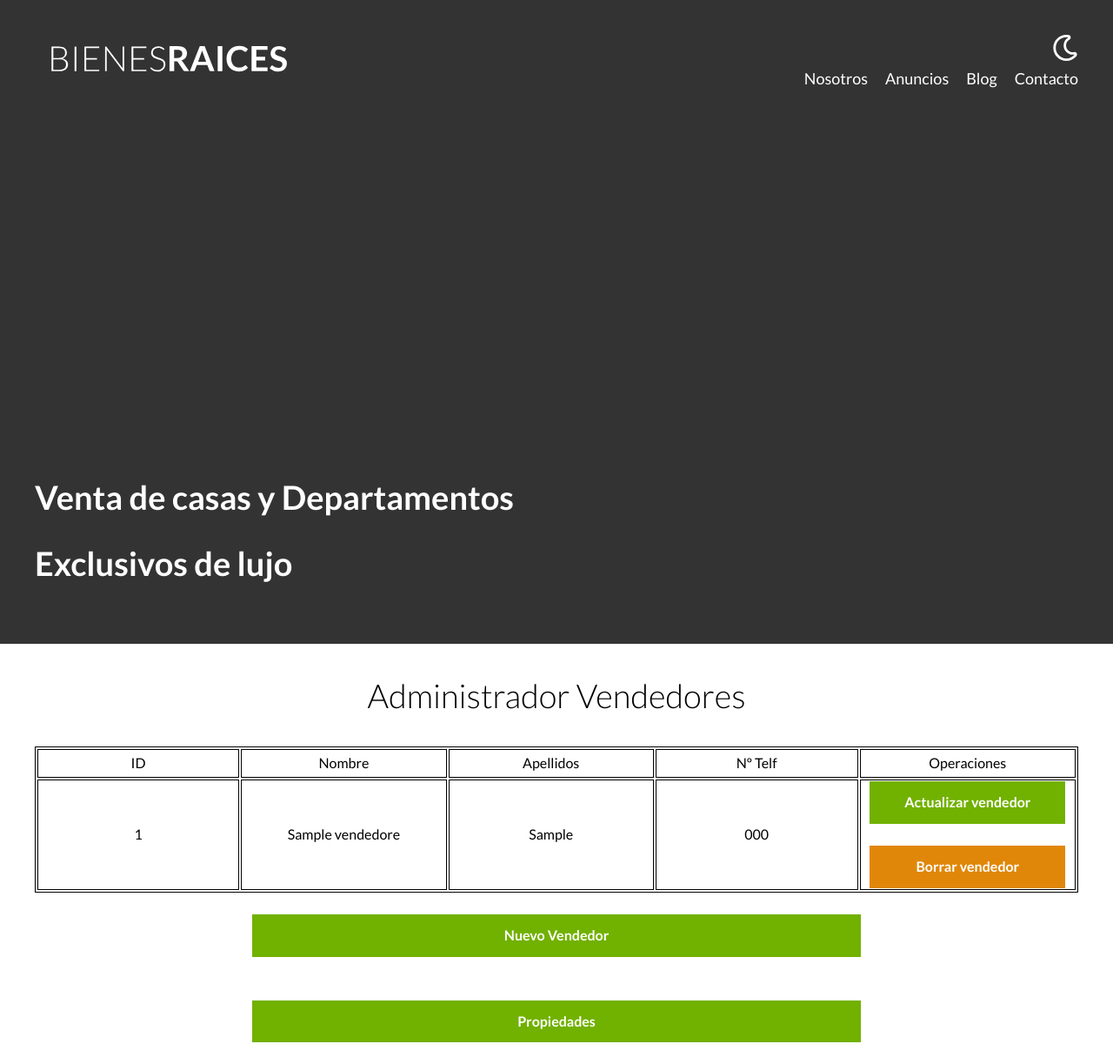
After one commit to acurro9/bienesRaices, a PHP site: page /admin/indexVend.php in a window 1280 px wide. The commit adds this page. Shown: the whole page at 87% size. Run offline with PHP 8.4, Linux system fonts and the light colour scheme; tables that the repository leaves empty or names only in its code hold one stand-in row (values such as "Sample post").

Commit message:
Se completa el CRUD de vendedores

```diff
--- a/admin/index.php
+++ b/admin/index.php
@@ -11,7 +11,7 @@
 ?>
 <link rel="stylesheet" href="./styleTabla.css">
 <main class="contenedor seccion">
-    <h1>Administrador</h1>
+    <h1>Administrador Propiedades</h1>
     <?php if (intval($resultado)===1){ ?>
         <p class="alerta exito">Anuncio creado correctamente</p>
     <?php } else if(intval($resultado)===2){ ?>
@@ -60,6 +60,6 @@
 
 
     <a href="/admin/propiedades/crear.php" class="boton boton-verde crear">Nueva propiedad</a>
-    <a href="/admin/vendedores/crear.php" class="boton boton-verde crear">Nuevo Vendedor</a>
+    <a href="/admin/indexVend.php" class="boton boton-verde crear">Vendedores</a>
 
 </main>
--- /dev/null
+++ b/admin/indexVend.php
@@ -0,0 +1,54 @@
+<?php
+    $resultado=$_GET['resultado'] ?? null;
+    require '../includes/funciones.php';
+    incluirTemplate('header', true);
+
+    require '../includes/config/database.php';
+    $db=conectarDB();
+    $consult="SELECT * FROM vendedores;";
+    $datos=mysqli_query($db,$consult);
+
+?>
+<link rel="stylesheet" href="./styleTabla.css">
+<main class="contenedor seccion">
+    <h1>Administrador Vendedores</h1>
+    <?php if (intval($resultado)===1){ ?>
+        <p class="alerta exito">Vendedor creado correctamente</p>
+    <?php } else if(intval($resultado)===2){ ?>
+        <p class="alerta exito">Vendedor actualizado correctamente</p>
+    <?php } else if(intval($resultado)===3){ ?>
+        <p class="alerta exito">Vendedor borrado correctamente</p>
+    <?php }else if(intval($resultado)===4){ ?>
+        <p class="alerta exito">No se puede borrar al vendedor porque tiene propiedades bajo su mando</p>
+    <?php } ?>
+
+    <table >
+        <tr>
+                <td>ID</td>
+                <td>Nombre</td>
+                <td>Apellidos</td>
+                <td>Nº Telf</td>
+                <td>Operaciones</td>
+        </tr>
+        <?php
+        while ($fila=mysqli_fetch_assoc($datos)){?>
+            <tr>
+
+                <td><?php echo $fila['id'] ?></td>
+                <td><?php echo $fila['nombre'] ?></td>
+                <td><?php echo $fila['apellidos'] ?></td>
+                <td><?php echo $fila['telefono'] ?></td>
+                <td>
+                    <a href="/admin/vendedores/actualizar.php/?id=<?php echo $fila['id']?>" class="boton boton-verde">Actualizar vendedor</a>
+                    <a href="/admin/vendedores/borrar.php/?id=<?php echo $fila['id']?>" class="boton boton-amarillo borrar">Borrar vendedor</a>
+                </td>
+            </tr>
+        <?php } ?>
+
+    </table>
+
+
+    <a href="/admin/vendedores/crear.php" class="boton boton-verde crear">Nuevo Vendedor</a>
+    <a href="/admin/index.php" class="boton boton-verde crear">Propiedades</a>
+
+</main>
--- a/admin/propiedades/actualizar.php
+++ b/admin/propiedades/actualizar.php
@@ -32,14 +32,14 @@
     echo $query;
             $resultado=mysqli_query($db,$query);
             if ($resultado) {
-                header('Location:/admin?resultado=2');
+                header('Location:/admin/index-php/?resultado=2');
             }
 
     }
 ?>
 
 <main class="contenedor section">
-    <h1>Actualizar</h1>
+    <h1>Actualizar Propiedades</h1>
     <form class="formulario" method="POST" action="/admin/propiedades/actualizar.php/?id=<?php echo $id?>" enctype="multipart/form-data">
 
         <fieldset>
--- a/admin/propiedades/borrar.php
+++ b/admin/propiedades/borrar.php
@@ -6,5 +6,5 @@
 
     $borrarCons="DELETE from propiedades where id=$id;";
     $borrar=mysqli_query($db,$borrarCons);
-    header('Location:/admin?resultado=3');
+    header('Location:/admin/index-php/?resultado=3');
 ?>
--- a/admin/propiedades/crear.php
+++ b/admin/propiedades/crear.php
@@ -78,7 +78,7 @@
             //echo $query;
             $resultado=mysqli_query($db,$query);
             if ($resultado) {
-                header('Location:/admin?resultado=1');
+                header('Location:/admin/index-php/?resultado=1');
                 move_uploaded_file($imagen['tmp_name'], $carpetaImagenes.$nombreImagen);
             }
 
@@ -92,7 +92,7 @@
     //echo "</pre>";
 ?>
 <main class="contenedor section">
-    <h1>Crear</h1>
+    <h1>Crear Propiedades</h1>
     <?php foreach($errores as $error){ ?>
         <div class="alerta error">
             <?php echo $error; ?>
--- a/admin/vendedores/crear.php
+++ b/admin/vendedores/crear.php
@@ -34,7 +34,7 @@
             //echo $query;
             $resultado=mysqli_query($db,$query);
             if ($resultado) {
-                header('Location:/admin?resultado=4');
+                header('Location:/admin/indexVend.php/?resultado=1');
             }
 
         }
@@ -42,7 +42,7 @@
 ?>
 
 <main class="contenedor section">
-    <h1>Crear</h1>
+    <h1>Crear Vendedores</h1>
 
     <form class="formulario" method="POST" action="/admin/vendedores/crear.php" enctype="multipart/form-data">
         <fieldset>
@@ -60,7 +60,7 @@
         <input type="submit" value="Crear vendedor" class="boton boton-verde">
     </form>
 
-    <a href="/admin/index.php" class="boton boton-verde">Volver</a>
+    <a href="/admin/indexVend.php" class="boton boton-verde">Volver</a>
 </main>
 
 <?php
```
Also changed, not shown: admin/vendedores/actualizar.php (added, +54 -0 lines), admin/vendedores/borrar.php (added, +14 -0 lines), imagenes/9bdcfd77d34247840b91b09306899996.jpg (added).
